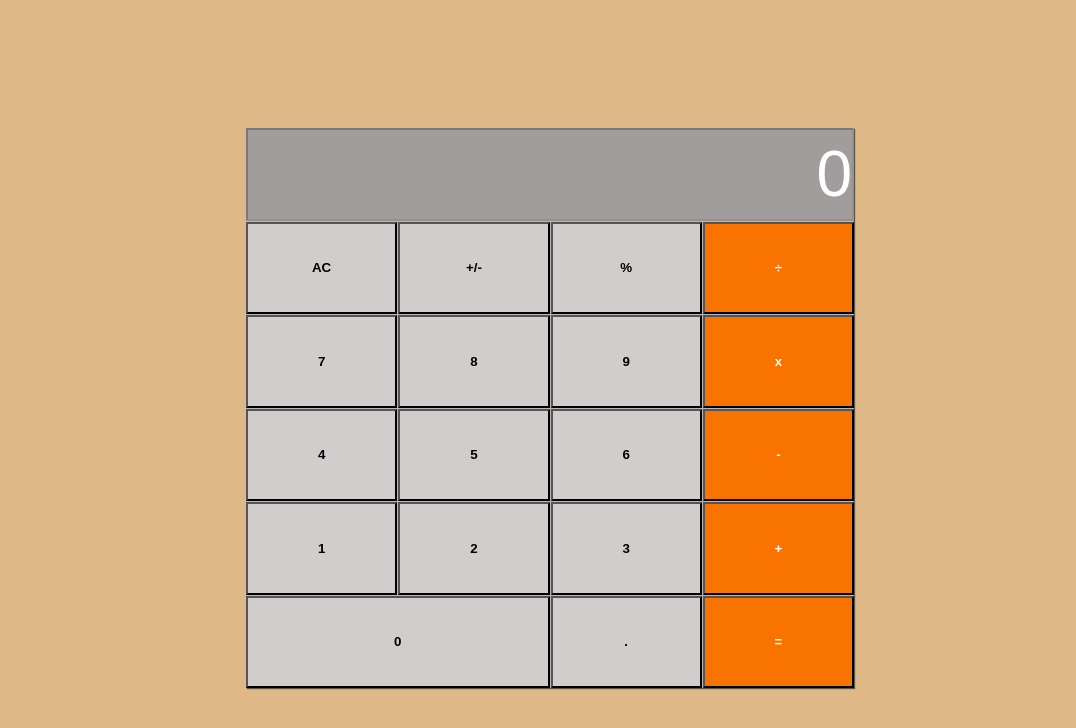
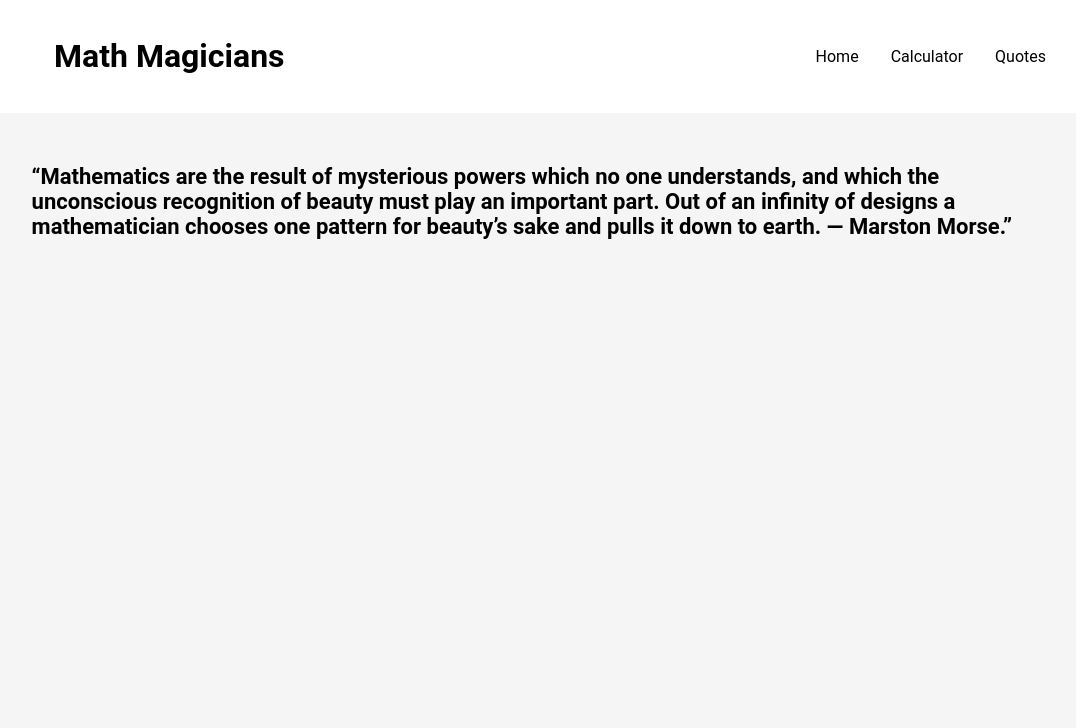
Before and after one commit to lilyfrancis/MathMagicians, a React (Create React App) app: page /quotes in a window 1280 px wide. Shown: the top 728 px of the page, without its empty margins (90-1166 px from the left). Built offline with nearby package versions, Linux system fonts and the light colour scheme.

Commit message:
Add the full website

```diff
--- a/src/App.js
+++ b/src/App.js
@@ -1,6 +1,10 @@
 /* eslint-disable */
 import React from 'react';
-import Calculator from './components/Calculator';
+import Calculator from './pages/Calculator';
+import { BrowserRouter as Router, Switch, Route } from 'react-router-dom';
+import Header from './components/Header';
+import Home from './pages/Home';
+import Quotes from './pages/Quotes';
 
 class App extends React.Component {
   constructor(props) {
@@ -9,10 +13,15 @@ class App extends React.Component {
   }
   render() {
     return (
-      <div>
-        <Calculator />
-      </div>
-    );
+    <Router>
+      <Header />
+      <Switch>
+        <Route exact path="/" component={Home} />
+        <Route exact path="/calculator" component={Calculator} />
+        <Route exact path="/quotes" component={Quotes} />
+      </Switch>
+    </Router>
+   );
   }
 }
 
--- a/src/components/Calculator.js
+++ b/src/components/Calculator.js
@@ -1,22 +1,18 @@
-import React from 'react';
+import React, { useState } from 'react';
 import calculate from '../logic/calculate';
 
-class Calculator extends React.Component {
-  constructor(props) {
-    super(props);
-    this.state = {
+const Calculator = () => {
+  const [object, setObject] = useState({
     total: 0,
     operation: '',
     next: '',
-    };
-  }
+  });
 
-  handleClick = (event) => {
-    this.setState((object) => calculate(object, event.target.value));
+  const handleClick = (event) => {
+    setObject(calculate(object, event.target.value));
   };
 
-  render() {
-    const { total, operation, next } = this.state;
+  const { total, operation, next } = object;
   return (
     <div className="container">
       <div className="wrapper">
@@ -30,124 +26,28 @@ class Calculator extends React.Component {
           }`}
           disabled
         />
-          <input
-            value="AC"
-            type="button"
-            className="calculator__key calculator__padding btn light-gray"
-            onClick={this.handleClick}
-          />
-          <input
-            value="+/-"
-            type="button"
-            className="calculator__key calculator__key--operator calculator__padding btn light-gray"
-            onClick={this.handleClick}
-          />
-          <input
-            value="%"
-            type="button"
-            className="btn light-gray calculator__key calculator__key--operator calculator__padding"
-            onClick={this.handleClick}
-          />
-          <input
-            value="÷"
-            type="button"
-            className="btn orange calculator__key calculator__key--operator calculator__padding"
-            onClick={this.handleClick}
-          />
-          <input
-            value="7"
-            type="button"
-            className="btn light-gray calculator__key calculator__padding"
-            onClick={this.handleClick}
-          />
-          <input
-            value="8"
-            type="button"
-            className="btn light-gray calculator__key calculator__padding"
-            onClick={this.handleClick}
-          />
-          <input
-            value="9"
-            type="button"
-            className="btn light-gray calculator__key calculator__padding"
-            onClick={this.handleClick}
-          />
-          <input
-            value="x"
-            type="button"
-            className="btn orange calculator__key calculator__key--operator calculator__padding"
-            onClick={this.handleClick}
-          />
-          <input
-            value="4"
-            type="button"
-            className="btn light-gray calculator__key calculator__padding"
-            onClick={this.handleClick}
-          />
-          <input
-            value="5"
-            type="button"
-            className="btn light-gray calculator__key calculator__padding"
-            onClick={this.handleClick}
-          />
-          <input
-            value="6"
-            type="button"
-            className="btn light-gray calculator__key calculator__padding"
-            onClick={this.handleClick}
-          />
-          <input
-            value="-"
-            type="button"
-            className="btn orange calculator__key calculator__key--operator calculator__padding"
-            onClick={this.handleClick}
-          />
-          <input
-            value="1"
-            type="button"
-            className="btn light-gray calculator__key calculator__padding"
-            onClick={this.handleClick}
-          />
-          <input
-            value="2"
-            type="button"
-            className="btn light-gray calculator__key calculator__padding"
-            onClick={this.handleClick}
-          />
-          <input
-            type="button"
-            className="btn light-gray calculator__key calculator__padding"
-            value="3"
-            onClick={this.handleClick}
-          />
-          <input
-            className="btn orange calculator__key calculator__key--operator calculator__padding"
-            value="+"
-            type="button"
-            onClick={this.handleClick}
-          />
-          <input
-            value="0"
-            type="button"
-            className="btn zero light-gray calculator__key calculator__key--zero calculator__padding"
-            onClick={this.handleClick}
-          />
-          <input
-            value="."
-            type="button"
-            className="btn light-gray calculator__key calculator__padding"
-            onClick={this.handleClick}
-          />
-          <input
-            value="="
-            type="button"
-            className="btn orange calculator__key calculator__key--operator calculator__padding"
-            onClick={this.handleClick}
-          />
+        <input value="AC" type="button" className="btn light-gray" onClick={handleClick} />
+        <input value="+/-" type="button" className="btn light-gray" onClick={handleClick} />
+        <input value="%" type="button" className="btn light-gray" onClick={handleClick} />
+        <input value="÷" type="button" className="btn orange" onClick={handleClick} />
+        <input value="7" type="button" className="btn light-gray" onClick={handleClick} />
+        <input value="8" type="button" className="btn light-gray" onClick={handleClick} />
+        <input value="9" type="button" className="btn light-gray" onClick={handleClick} />
+        <input value="x" type="button" className="btn orange" onClick={handleClick} />
+        <input value="4" type="button" className="btn light-gray" onClick={handleClick} />
+        <input value="5" type="button" className="btn light-gray" onClick={handleClick} />
+        <input value="6" type="button" className="btn light-gray" onClick={handleClick} />
+        <input value="-" type="button" className="btn orange" onClick={handleClick} />
+        <input value="1" type="button" className="btn light-gray" onClick={handleClick} />
+        <input value="2" type="button" className="btn light-gray" onClick={handleClick} />
+        <input value="3" type="button" className="btn light-gray" onClick={handleClick} />
+        <input value="+" type="button" className="btn orange" onClick={handleClick} />
+        <input value="0" type="button" className="btn zero light-gray" onClick={handleClick} />
+        <input value="." type="button" className="btn light-gray" onClick={handleClick} />
+        <input value="=" type="button" className="btn orange calculator" onClick={handleClick} />
       </div>
     </div>
   );
-  }
-}
+};
 
 export default Calculator;
--- /dev/null
+++ b/src/components/Header.js
@@ -0,0 +1,44 @@
+import React from 'react';
+import { NavLink as Link } from 'react-router-dom';
+
+const links = [
+  {
+    id: 1,
+    path: '/',
+    text: 'Home',
+  },
+  {
+    id: 2,
+    path: '/calculator',
+    text: 'Calculator',
+  },
+  {
+    id: 3,
+    path: '/quotes',
+    text: 'Quotes',
+  },
+];
+
+const Logo = () => <h1 className="logo">Math Magicians</h1>;
+const Navigation = () => (
+  <nav className="nav">
+    <ul className="nav-ul">
+      {links.map((link) => (
+        <li key={link.id}>
+          <Link className="nav-a" to={link.path}>
+            {link.text}
+          </Link>
+        </li>
+      ))}
+    </ul>
+  </nav>
+);
+
+const Header = () => (
+  <header>
+    <Logo />
+    <Navigation />
+  </header>
+);
+
+export default Header;
--- a/src/index.css
+++ b/src/index.css
@@ -6,25 +6,6 @@
   box-sizing: border-box;
   -webkit-user-select: none;
   -webkit-user-drag: none;
-}
-
-body {
-  background-color: burlywood;
-  display: grid;
-  place-content: center;
-  font-family: 'Roboto', sans-serif;
-  height: 100vh;
-  font-size: 1.5rem;
-}
-
-.container {
-  height: 70vh;
-  width: 76vh;
-  background-color: #bbb4b4;
-  padding: 0;
-  -webkit-box-shadow: 1px 1px 1px 0 rgb(50 50 50 / 75%);
-  -moz-box-shadow: 1px 1px 1px 0 rgb(50 50 50 / 75%);
-  box-shadow: 1px 1px 1px 0 rgb(50 50 50 / 75%);
 }
 
 .wrapper {
@@ -41,7 +22,7 @@ body {
   color: white;
   text-align: right;
   padding: 0;
-  font-size: 4rem;
+  font-size: 2rem;
   overflow: hidden;
   background-color: #a29d9d;
 }
@@ -84,3 +65,117 @@ body {
   place-content: unset;
   align-items: center;
 }
+
+body {
+  font-family: 'Roboto', sans-serif;
+  background-color: #f5f5f5;
+  margin: 0;
+  overflow-x: hidden;
+  overflow-y: hidden;
+  -webkit-font-smoothing: antialiased;
+  -moz-osx-font-smoothing: grayscale;
+}
+
+input[type='button'] {
+  font-family: 'Space Grotesk', sans-serif;
+}
+
+input[type='text'] {
+  width: 100%;
+  overflow: hidden;
+  box-sizing: border-box;
+  font-family: 'Space Grotesk', sans-serif;
+}
+
+.active-link {
+  color: orangered;
+  text-decoration: underline;
+}
+
+header {
+  display: flex;
+  justify-content: space-between;
+  align-items: center;
+  padding: 1em 2em;
+  background-color: white;
+}
+
+.nav-ul {
+  display: flex;
+  gap: 2em;
+  list-style-type: none;
+}
+
+.nav-a {
+  color: black;
+  text-decoration: none;
+}
+
+.nav-a:hover {
+  text-decoration: underline;
+}
+
+h1 {
+  font-size: 2em;
+}
+
+.welcome-para {
+  line-height: 1.5;
+}
+
+.welcome-container {
+  padding: 1rem 9rem;
+}
+
+.welcome-header {
+  font-size: 23px;
+}
+
+.container {
+  width: 58%;
+  height: 51vh;
+}
+
+.container-quotes {
+  width: 81%;
+  padding: 3em 0;
+  background-color: #f5f5f5;
+  font-size: 11px;
+  margin: 0 auto;
+}
+
+.calculator-container {
+  display: flex;
+  flex-wrap: wrap;
+}
+
+.calculator-header {
+  flex: 50%;
+  font-size: 23px;
+}
+
+.calculator-app {
+  padding-left: 37em;
+  padding-top: 0;
+  position: absolute;
+}
+
+@media screen and (min-width: 768px) {
+  .container {
+    margin: 2em 5em;
+  }
+
+  header {
+    padding: 1em 5em;
+  }
+}
+
+@media screen and (min-width: 1025px) {
+  .container {
+    margin: 2em 10em;
+  }
+
+  header {
+    padding: 1em 9em;
+  }
+}
--- /dev/null
+++ b/src/pages/Calculator.js
@@ -0,0 +1,14 @@
+/* eslint-disable import/extensions */
+import React from 'react';
+import CalculatorApp from '../components/Calculator';
+
+const Calculator = () => (
+  <section className="calculator-container container">
+    <h1 className="calculator-header">Let us do some Math!</h1>
+    <div className="calculator-app">
+      <CalculatorApp />
+    </div>
+  </section>
+);
+
+export default Calculator;
--- /dev/null
+++ b/src/pages/Home.js
@@ -0,0 +1,30 @@
+import React from 'react';
+
+const Home = () => (
+  <section className="welcome-container">
+    <h1 className="welcome-header">Welcome to Our Page!</h1>
+    <p className="welcome-para">
+      Lorem ipsum dolor sit amet, consectetur adipiscing elit, sed do eiusmod
+      tempor incididunt ut labore et dolore magna aliqua. Ut enim ad minim
+      veniam, quis nostrud exercitation ullamco laboris nisi ut aliquip ex ea
+      commodo consequat. Duis aute irure dolor in reprehenderit in voluptate
+      velit esse cillum dolore eu fugiat nulla pariatur. Excepteur sint occaecat
+      cupidatat non proident, sunt in culpa qui officia deserunt mollit anim id
+      est laborum.
+      <br />
+
+      Sed ut perspiciatis unde omnis iste natus error sit voluptatem accusantium
+      doloremque laudantium, totam rem aperiam, eaque ipsa quae ab illo
+      inventore veritatis et quasi architecto beatae vitae dicta sunt explicabo.
+      Nemo enim ipsam voluptatem quia voluptas sit aspernatur aut odit aut
+      fugit, sed quia consequuntur magni dolores eos qui ratione voluptatem
+      <br />
+
+      Duis aute irure dolor in reprehenderit in voluptate velit esse cillum
+      dolore eu fugiat nulla pariatur. Excepteur sint occaecat cupidatat non
+      proident, sunt in culpa qui officia deserunt mollit anim id est laborum.
+    </p>
+  </section>
+);
+
+export default Home;
--- /dev/null
+++ b/src/pages/Quotes.js
@@ -0,0 +1,17 @@
+import React from 'react';
+
+const Quotes = () => (
+  <section className="container-quotes">
+    <h1>
+      <q>
+        Mathematics are the result of mysterious powers which no one
+        understands, and which the unconscious recognition of beauty must play
+        an important part. Out of an infinity of designs a mathematician chooses
+        one pattern for beauty’s sake and pulls it down to earth. — Marston
+        Morse.
+      </q>
+    </h1>
+  </section>
+);
+
+export default Quotes;
```
Also changed, not shown: images/webpage.png (added). Lines whose indentation alone changed are shown as unchanged.
